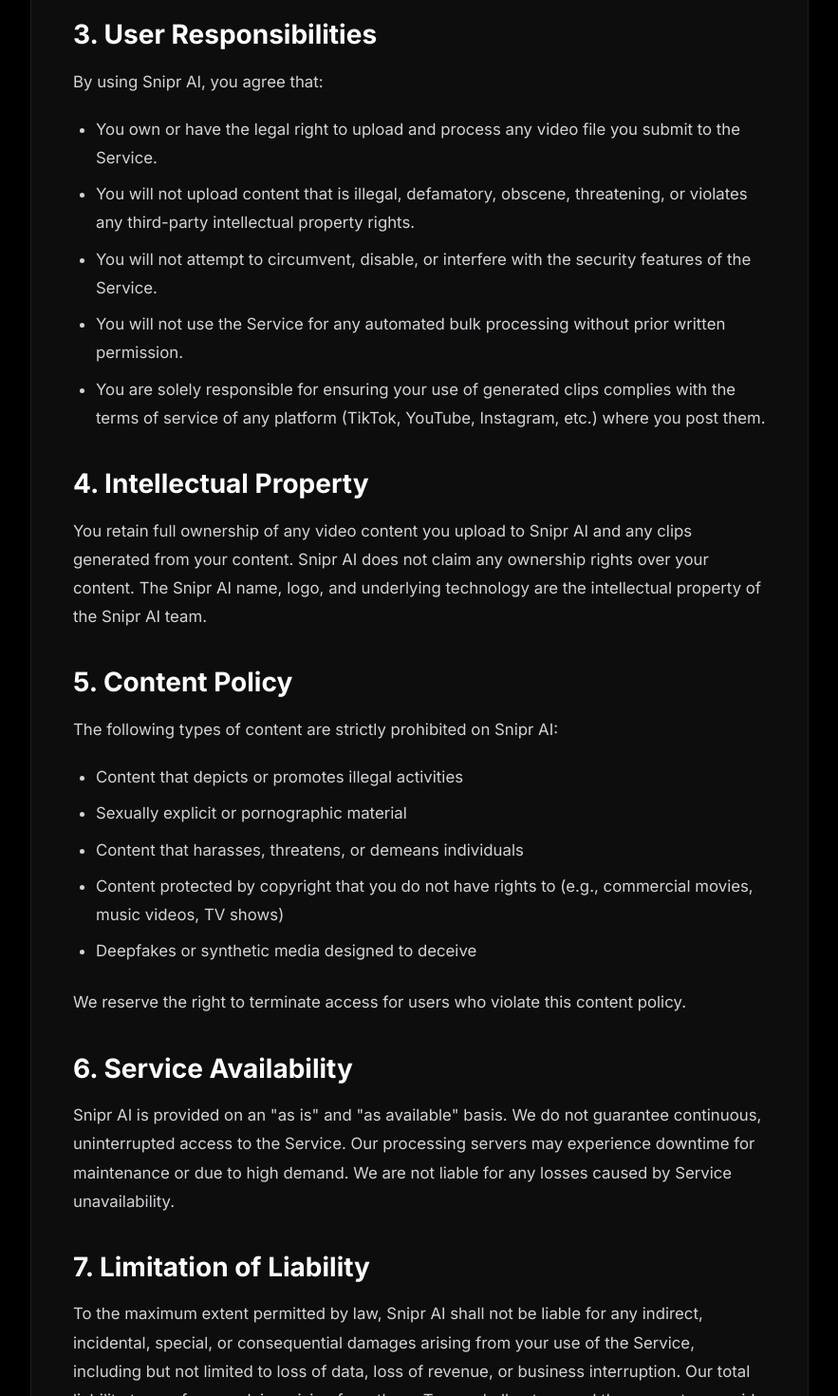
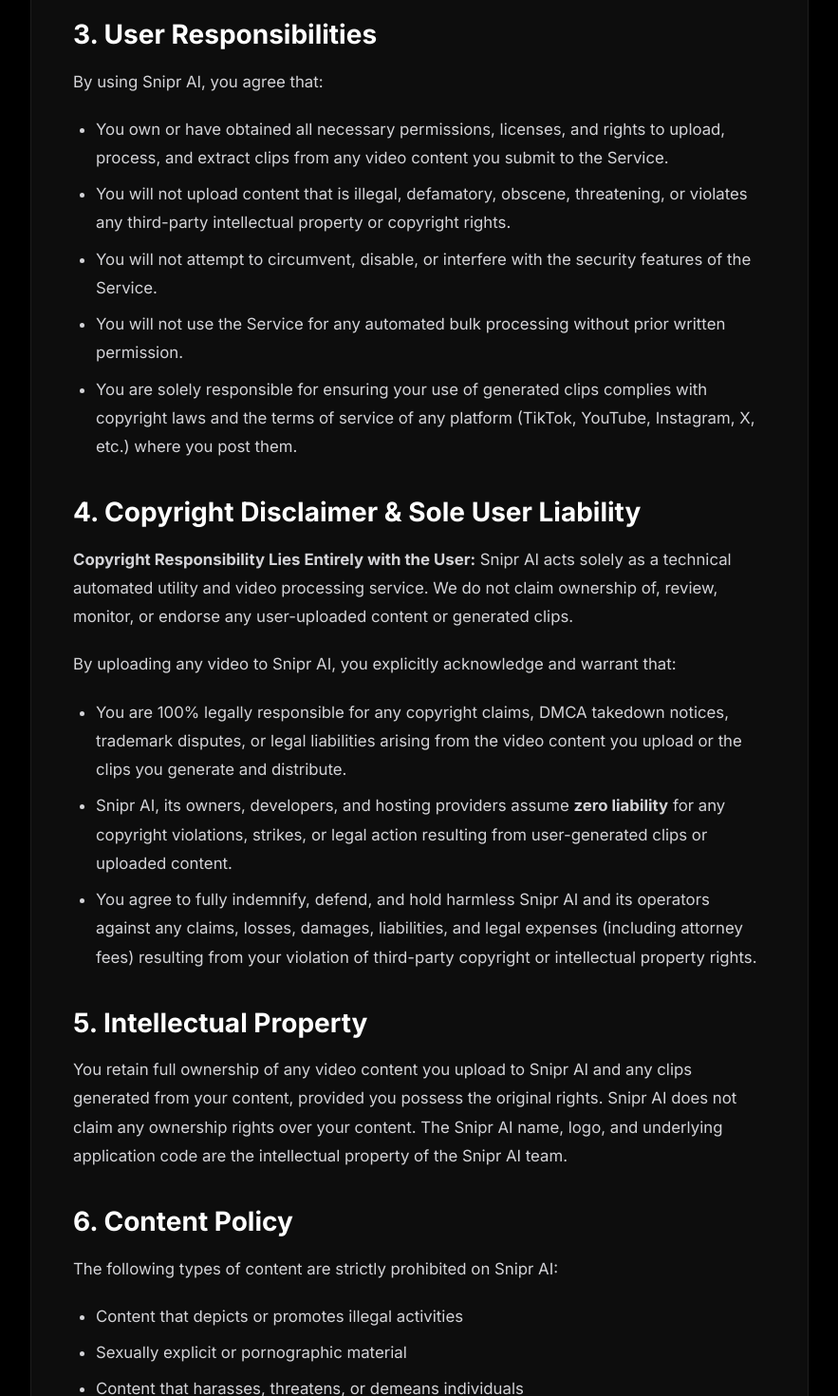
Before and after one commit to Aniq854/ai-video-clipper, a Next.js app in the folder frontend/: page /terms in a window 1280 px wide. Shown: the part 720-2190 px from the top of the page at 95% size, without its empty margins (198-1081 px from the left). Built offline with nearby package versions, Linux system fonts and the light colour scheme.

Commit message:
Update Terms of Service with explicit Copyright Disclaimer, 100% User Liability, and Indemnification clauses

```diff
--- a/frontend/src/app/terms/page.js
+++ b/frontend/src/app/terms/page.js
@@ -27,26 +27,35 @@ export default function TermsPage() {
         <h2>3. User Responsibilities</h2>
         <p>By using Snipr AI, you agree that:</p>
         <ul>
-          <li>You own or have the legal right to upload and process any video file you submit to the Service.</li>
-          <li>You will not upload content that is illegal, defamatory, obscene, threatening, or violates any third-party intellectual property rights.</li>
+          <li>You own or have obtained all necessary permissions, licenses, and rights to upload, process, and extract clips from any video content you submit to the Service.</li>
+          <li>You will not upload content that is illegal, defamatory, obscene, threatening, or violates any third-party intellectual property or copyright rights.</li>
           <li>You will not attempt to circumvent, disable, or interfere with the security features of the Service.</li>
           <li>You will not use the Service for any automated bulk processing without prior written permission.</li>
-          <li>You are solely responsible for ensuring your use of generated clips complies with the terms of service of any platform (TikTok, YouTube, Instagram, etc.) where you post them.</li>
+          <li>You are solely responsible for ensuring your use of generated clips complies with copyright laws and the terms of service of any platform (TikTok, YouTube, Instagram, X, etc.) where you post them.</li>
         </ul>
 
-        <h2>4. Intellectual Property</h2>
-        <p>You retain full ownership of any video content you upload to Snipr AI and any clips generated from your content. Snipr AI does not claim any ownership rights over your content. The Snipr AI name, logo, and underlying technology are the intellectual property of the Snipr AI team.</p>
+        <h2>4. Copyright Disclaimer & Sole User Liability</h2>
+        <p><strong>Copyright Responsibility Lies Entirely with the User:</strong> Snipr AI acts solely as a technical automated utility and video processing service. We do not claim ownership of, review, monitor, or endorse any user-uploaded content or generated clips.</p>
+        <p>By uploading any video to Snipr AI, you explicitly acknowledge and warrant that:</p>
+        <ul>
+          <li>You are 100% legally responsible for any copyright claims, DMCA takedown notices, trademark disputes, or legal liabilities arising from the video content you upload or the clips you generate and distribute.</li>
+          <li>Snipr AI, its owners, developers, and hosting providers assume <strong>zero liability</strong> for any copyright violations, strikes, or legal action resulting from user-generated clips or uploaded content.</li>
+          <li>You agree to fully indemnify, defend, and hold harmless Snipr AI and its operators against any claims, losses, damages, liabilities, and legal expenses (including attorney fees) resulting from your violation of third-party copyright or intellectual property rights.</li>
+        </ul>
 
-        <h2>5. Content Policy</h2>
+        <h2>5. Intellectual Property</h2>
+        <p>You retain full ownership of any video content you upload to Snipr AI and any clips generated from your content, provided you possess the original rights. Snipr AI does not claim any ownership rights over your content. The Snipr AI name, logo, and underlying application code are the intellectual property of the Snipr AI team.</p>
+
+        <h2>6. Content Policy</h2>
         <p>The following types of content are strictly prohibited on Snipr AI:</p>
         <ul>
           <li>Content that depicts or promotes illegal activities</li>
           <li>Sexually explicit or pornographic material</li>
           <li>Content that harasses, threatens, or demeans individuals</li>
-          <li>Content protected by copyright that you do not have rights to (e.g., commercial movies, music videos, TV shows)</li>
+          <li>Content protected by copyright that you do not have permission or legal license to use (e.g., commercial movies, TV shows, music videos)</li>
           <li>Deepfakes or synthetic media designed to deceive</li>
         </ul>
-        <p>We reserve the right to terminate access for users who violate this content policy.</p>
+        <p>We reserve the right to terminate access or block processing for any user who violates this content policy.</p>
 
         <h2>6. Service Availability</h2>
         <p>Snipr AI is provided on an "as is" and "as available" basis. We do not guarantee continuous, uninterrupted access to the Service. Our processing servers may experience downtime for maintenance or due to high demand. We are not liable for any losses caused by Service unavailability.</p>
```
